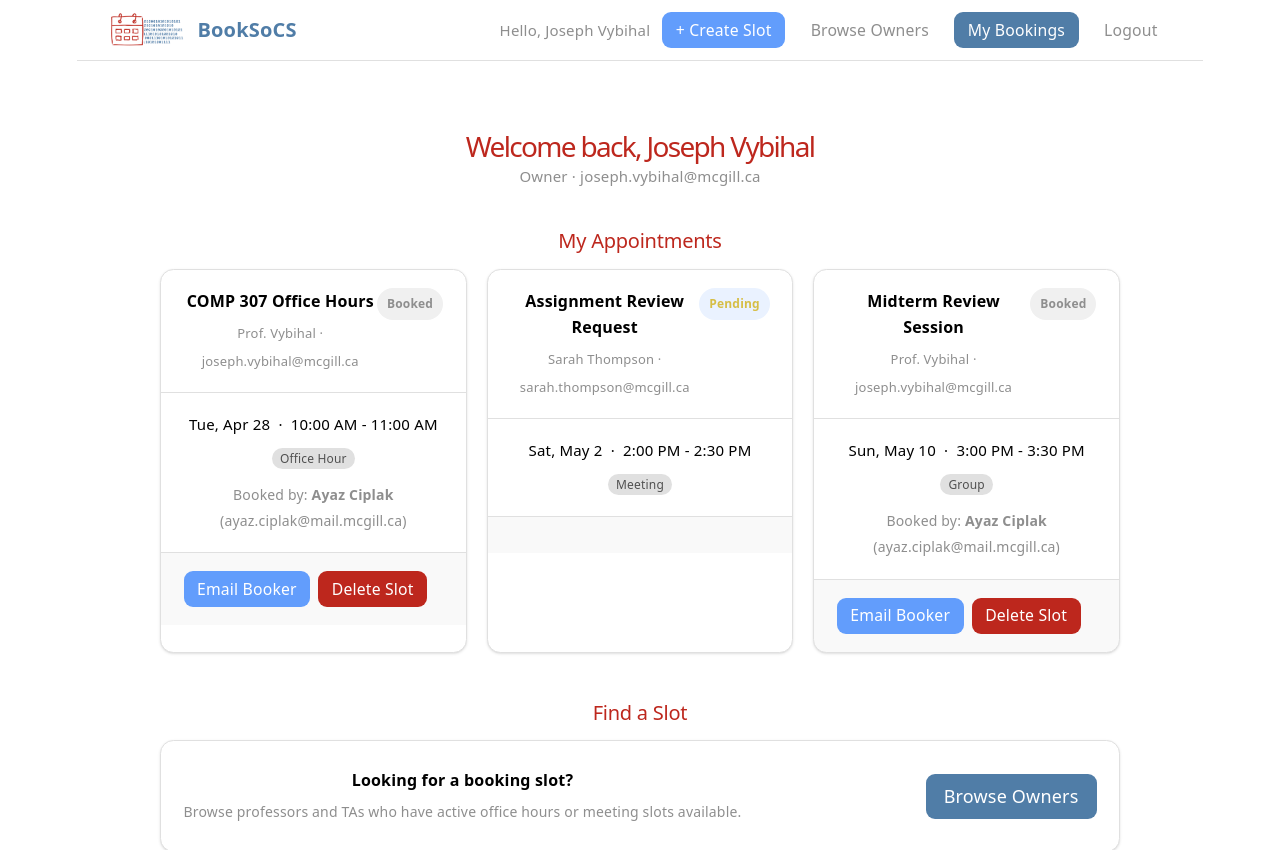
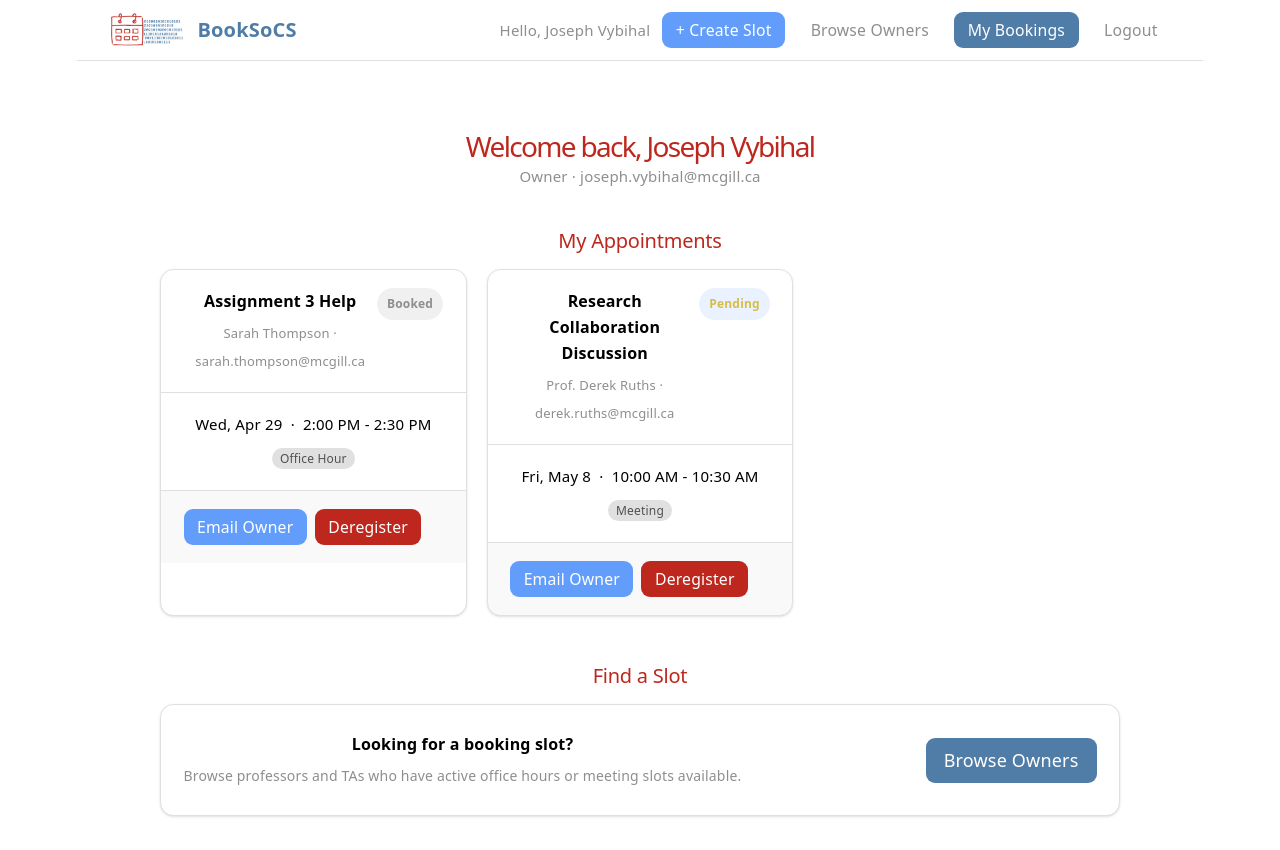
Before and after one commit to AyazCiplak/comp307-booking-frontend, a React (Vite) app: page /dashboard in a window 1280 px wide. Shown: the top 850 px of the page. Built offline with nearby package versions, Linux system fonts and the light colour scheme.

Commit message:
Fixed appointment filtering for owners on dashboard

```diff
--- a/src/data/mockSlots.tsx
+++ b/src/data/mockSlots.tsx
@@ -202,6 +202,34 @@ export const myAppointments: BookingSlot[] = [
     sequenceId: "seq-1",
     bookedByUserName: "Ayaz Ciplak",
     bookedByUserEmail: "ayaz.ciplak@mail.mcgill.ca",
+  },
+
+  // ## Joseph Vybihal's own appointments (booked with OTHER owners) ##
+  {
+    id: "my-j1",
+    date: new Date("2026-04-29"),
+    startTime: "2:00 PM",
+    endTime: "2:30 PM",
+    ownerName: "Sarah Thompson",
+    ownerEmail: "sarah.thompson@mcgill.ca",
+    status: "booked",
+    type: "office-hour",
+    title: "Assignment 3 Help",
+    bookedByUserName: "Prof. Joseph Vybihal",
+    bookedByUserEmail: "joseph.vybihal@mcgill.ca",
+  },
+  {
+    id: "my-j2",
+    date: new Date("2026-05-08"),
+    startTime: "10:00 AM",
+    endTime: "10:30 AM",
+    ownerName: "Prof. Derek Ruths",
+    ownerEmail: "derek.ruths@mcgill.ca",
+    status: "pending",
+    type: "meeting",
+    title: "Research Collaboration Discussion",
+    bookedByUserName: "Prof. Joseph Vybihal",
+    bookedByUserEmail: "joseph.vybihal@mcgill.ca",
   },
 ];
 
--- a/src/pages/shared/Dashboard.tsx
+++ b/src/pages/shared/Dashboard.tsx
@@ -34,6 +34,12 @@ const GRID: React.CSSProperties = {
 function Dashboard() {
   const { user } = useAuth();
   const navigate = useNavigate();
+
+  // Filter appointments to only those belonging to the currently logged-in user.
+  // (The real API will do this server-side; here we replicate that behaviour with mock data.)
+  const myBookings = myAppointments.filter(
+    (slot) => slot.bookedByUserEmail === user?.email,
+  );
 
   // ## Local state for mock interactions ##
   const [requests, setRequests] = useState<PendingRequest[]>(pendingRequests);
@@ -114,9 +120,9 @@ function Dashboard() {
       <section style={{ marginBottom: "48px" }}>
         <h2 style={sectionHeading}>My Appointments</h2>
 
-        {myAppointments.length > 0 ? (
+        {myBookings.length > 0 ? (
           <div style={GRID}>
-            {myAppointments.map((slot) => (
+            {myBookings.map((slot) => (
               <BookingSlotCard
                 key={slot.id}
                 slot={slot}
```
